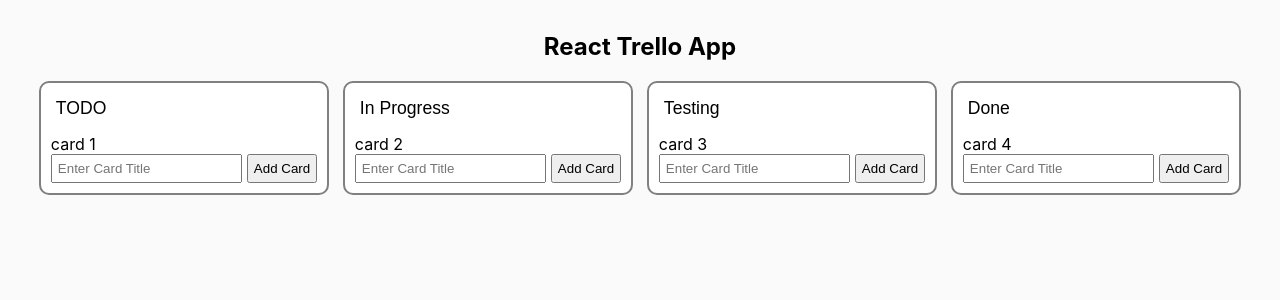
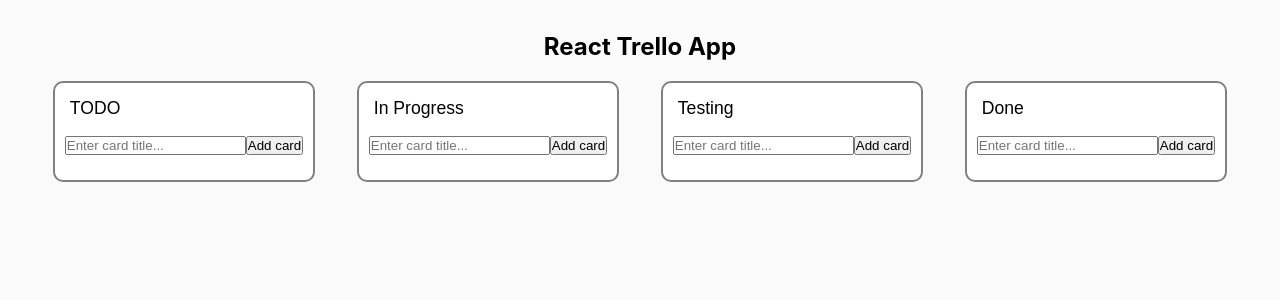
Before and after one commit to miheev-vlad/react-trello, a React (Create React App) app: page / in a window 1280 px wide. Shown: the top 300 px of the page. Built offline with nearby package versions, Linux system fonts and the light colour scheme.

Commit message:
[feature-add_ReactFinalForm] Create CreateForm component

```diff
--- a/package.json
+++ b/package.json
@@ -15,9 +15,11 @@
     "@types/redux-persist": "^4.3.1",
     "@types/styled-components": "^5.1.15",
     "@types/uuid": "^8.3.1",
+    "final-form": "^4.20.4",
     "lodash": "^4.17.21",
     "react": "^17.0.2",
     "react-dom": "^17.0.2",
+    "react-final-form": "^6.5.7",
     "react-redux": "^7.2.6",
     "react-scripts": "4.0.3",
     "redux-persist": "^6.0.0",
--- a/src/app/shared/interfaces/ICard.ts
+++ b/src/app/shared/interfaces/ICard.ts
@@ -4,7 +4,7 @@
 export interface ICard {
   author: string;
   title: string;
-  id: number;
+  id: string;
   comments: IComment[];
   status: StatusEnum;
   description?: string;
--- a/src/app/state/ducks/card/cardSlice.ts
+++ b/src/app/state/ducks/card/cardSlice.ts
@@ -2,50 +2,26 @@
 import { StatusEnum } from '../../../shared/enums/StatusEnum';
 import { ICard } from '../../../shared/interfaces/ICard';
 import { IComment } from '../../../shared/interfaces/IComment';
+import _ from 'lodash';
 
 export interface ICardsState {
   value: ICard[];
 }
 
-interface AddCardPayload {
-  id: number;
+export interface AddCardPayload {
+  id: string;
   title: string;
   status: StatusEnum;
   author: string;
   comments: IComment[];
 }
 
+export interface RemoveCardPayload {
+  id: string;
+}
+
 const initialState: ICardsState = {
-  value: [
-    {
-      title: 'card 1',
-      id: 1,
-      status: StatusEnum.ColumnOne,
-      author: 'author',
-      comments: [],
-    },
-    {
-      title: 'card 2',
-      id: 2,
-      status: StatusEnum.ColumnTwo,
-      author: 'author',
-      comments: [],
-    },
-    {
-      title: 'card 3',
-      id: 3,
-      status: StatusEnum.ColumnThree,
-      author: 'author',
-      comments: [],
-    },
-    {
-      title: 'card 4',
-      id: 4,
-      status: StatusEnum.ColumnFour,
-      author: 'author',
-      comments: [],
-    },
-  ],
+  value: [],
 };
 
 export const cardSlice = createSlice({
@@ -61,9 +37,12 @@
         comments: action.payload.comments,
       });
     },
+    removeCard: (state, action: PayloadAction<RemoveCardPayload>) => {
+      state.value = state.value.filter((card) => card.id !== action.payload.id);
+    },
   },
 });
 
-export const { addCard } = cardSlice.actions;
+export const { addCard, removeCard } = cardSlice.actions;
 
 export default cardSlice.reducer;
--- a/src/app/state/ducks/card/operations.ts
+++ b/src/app/state/ducks/card/operations.ts
@@ -1,3 +1,3 @@
-import { addCard } from './cardSlice';
+import { addCard, removeCard } from './cardSlice';
 
-export { addCard };
+export { addCard, removeCard };
--- a/src/app/views/components/Card/Card.tsx
+++ b/src/app/views/components/Card/Card.tsx
@@ -1,25 +1,25 @@
 import React from 'react';
+import { useDispatch } from 'react-redux';
 import { ICard } from '../../../shared/interfaces/ICard';
+import { removeCard } from '../../../state/ducks/card/cardSlice';
 import { CardInfo, CardLayout, DeleteBtn } from './styles';
 
 type CardProps = {
   card: ICard;
-  onRemove(id: number): void;
-  showModalHandler(card: ICard): void;
 };
 
-export const Card: React.FC<CardProps> = ({
-  card,
-  onRemove,
-  showModalHandler,
-}) => {
+export const Card: React.FC<CardProps> = ({ card }) => {
+  const dispatch = useDispatch();
   return (
     <CardLayout>
-      <CardInfo onClick={() => showModalHandler(card)}>
+      <CardInfo onClick={() => {}}>
         <p>{card.title}</p>
         <small>comments: {card.comments.length}</small>
       </CardInfo>
-      <DeleteBtn onClick={() => onRemove!(card.id)}>
+      <DeleteBtn
+        onClick={() => {
+          dispatch(removeCard({ id: card.id }));
+        }}>
         <p>X</p>
       </DeleteBtn>
     </CardLayout>
--- /dev/null
+++ b/src/app/views/components/CreateButton/CreateButton.tsx
@@ -0,0 +1,9 @@
+import React from 'react';
+
+type ButtonProps = {
+  btnName: string;
+};
+
+export const CreateButton: React.FC<ButtonProps> = ({ btnName }) => {
+  return <button type="submit">{btnName}</button>;
+};
--- /dev/null
+++ b/src/app/views/components/CreateForm/CreateForm.tsx
@@ -0,0 +1,36 @@
+import React from 'react';
+import { Form } from 'react-final-form';
+import { CreateButton } from '../CreateButton/CreateButton';
+import { InputField } from '../InputField/InputField';
+
+type CreateCardFormProps = {
+  onSubmit(title: string): void;
+  inputName: string;
+  placeholder: string;
+  btnName: string;
+};
+
+export const CreateForm: React.FC<CreateCardFormProps> = ({
+  onSubmit,
+  inputName,
+  placeholder,
+  btnName,
+}) => {
+  return (
+    <Form
+      onSubmit={(values, form) => {
+        const { title } = values;
+        onSubmit(title);
+        form.reset();
+      }}
+      render={({ handleSubmit }) => {
+        return (
+          <form id="exampleForm" onSubmit={handleSubmit}>
+            <InputField inputName={inputName} placeholder={placeholder} />
+            <CreateButton btnName={btnName} />
+          </form>
+        );
+      }}
+    />
+  );
+};
--- /dev/null
+++ b/src/app/views/components/InputField/InputField.tsx
@@ -0,0 +1,21 @@
+import React from 'react';
+import { Field } from 'react-final-form';
+
+type InputProps = {
+  inputName: string;
+  placeholder: string;
+};
+
+export const InputField: React.FC<InputProps> = ({
+  inputName,
+  placeholder,
+}) => {
+  return (
+    <Field
+      name={inputName}
+      component="input"
+      type="text"
+      placeholder={placeholder}
+    />
+  );
+};
--- /dev/null
+++ b/src/app/views/components/InputField/styles.tsx
@@ -0,0 +1,6 @@
+import styled from 'styled-components';
+
+export const CardTitleInput = styled.input`
+  padding: 5px;
+  margin-right: 5px;
+`;
--- a/src/app/views/components/Modal/components/Comment/Comment.tsx
+++ b/src/app/views/components/Modal/components/Comment/Comment.tsx
@@ -9,10 +9,10 @@
 } from './styles';
 
 type CommentProps = {
-  cardId: number;
+  cardId: string;
   comment: IComment;
-  onEditComment(cardId: number, commentId: number, text: string): void;
-  onRemoveComment(cardId: number, commentId: number): void;
+  onEditComment(cardId: string, commentId: number, text: string): void;
+  onRemoveComment(cardId: string, commentId: number): void;
 };
 
 export const Comment: React.FC<CommentProps> = ({
--- a/src/app/views/components/Сolumn/Column.tsx
+++ b/src/app/views/components/Сolumn/Column.tsx
@@ -4,7 +4,7 @@
 import { ICard } from '../../../shared/interfaces/ICard';
 import { IColumn } from '../../../shared/interfaces/IColumn';
 import { columnCardsSelector } from '../../../state/ducks/card';
-import { addCard } from '../../../state/ducks/card/cardSlice';
+import { addCard, AddCardPayload } from '../../../state/ducks/card/cardSlice';
 import { editColumn } from '../../../state/ducks/column/columnSlice';
 import { IAppState } from '../../../state/store';
 import { Card } from '../Card/Card';
@@ -17,6 +17,7 @@
   TitleInput,
 } from './styles';
 import { v4 as uuid } from 'uuid';
+import { CreateForm } from '../CreateForm/CreateForm';
 
 interface OwnProps {
   column: IColumn;
@@ -45,6 +46,18 @@
   const ref = useRef<HTMLInputElement>(null);
 
   const [cardTitle, setCardTitle] = useState<string>('');
+
+  const createCardHandler = (title: string) => {
+    dispatch(
+      addCard({
+        title,
+        id: uuid(),
+        status: column.status,
+        author: 'action.payload.author',
+        comments: [],
+      }),
+    );
+  };
 
   // const keyPressHandler = (event: React.KeyboardEvent) => {
   //   if (event.key === 'Enter') {
@@ -99,50 +112,17 @@
           onKeyUpCapture={editColumnTitleHandler}
         />
         <br />
-        {cards.map((card, index) => {
-          return <p key={index}>{card.title}</p>;
-        })}
-        <CardTitleInput
-          ref={ref}
-          type="text"
-          id="title"
-          placeholder="Enter Card Title"
-          value={cardTitle}
-          // onKeyPress={keyPressHandler}
-          onChange={(e) => setCardTitle(e.target.value)}
+        <CreateForm
+          onSubmit={createCardHandler}
+          inputName={'title'}
+          placeholder={'Enter card title...'}
+          btnName={'Add card'}
         />
-        <CardAddButton
-          type="button"
-          onClick={() => {
-            dispatch(
-              addCard({
-                title: cardTitle,
-                id: parseInt(uuid()),
-                status: column.status,
-                author: 'action.payload.author',
-                comments: [],
-              }),
-            );
-            setCardTitle('');
-          }}
-          // disabled={isAddBtnDisabled}
-        >
-          Add Card
-        </CardAddButton>
-        {/* <ColumnCardContainer>
-          {cards!
-            .filter((card) => card.status === status)
-            .map((card) => {
-              return (
-                <Card
-                  key={card.id}
-                  card={card}
-                  onRemove={onRemove!}
-                  showModalHandler={showModalHandler}
-                />
-              );
-            })}
-        </ColumnCardContainer> */}
+        <ColumnCardContainer>
+          {cards.map((card) => {
+            return <Card key={card.id} card={card} />;
+          })}
+        </ColumnCardContainer>
       </ColumnContainer>
       {/* {showModal && (
         <Modal
```
Also changed, not shown: src/app/views/components/Modal/Modal.tsx (+6 -6 lines), 1 other file (tests, documents, lock files or other folders).
